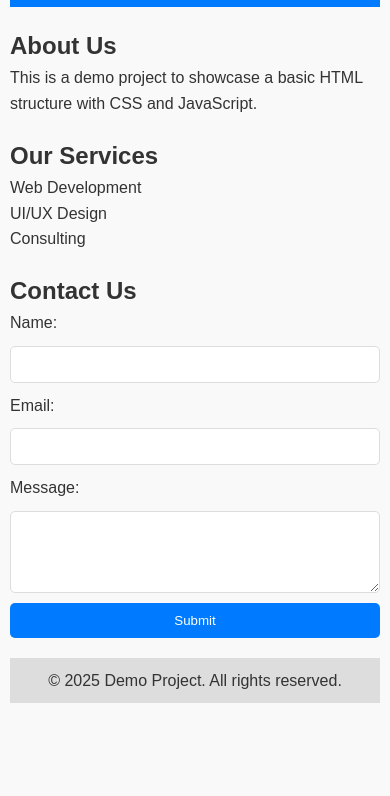
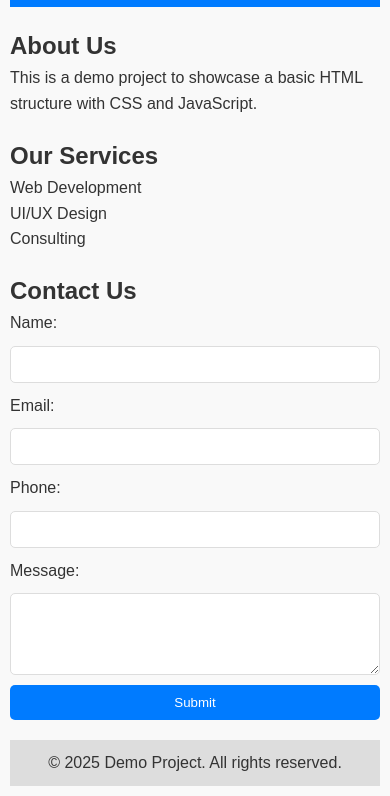
Before and after one commit to jawadkc/devops_demo_day01, a plain HTML site: page index.html in a window 390 px wide. Shown: the part 161-957 px from the top of the page. Before the commit the page ends 874 px from the top, so only its background shows below. Drawn offline with Linux system fonts and the light colour scheme.

Commit message:
Add phone number in contact form

```diff
--- a/index.html
+++ b/index.html
@@ -40,6 +40,8 @@
         <input type="text" id="name" name="name" required>
         <label for="email">Email:</label>
         <input type="email" id="email" name="email" required>
+        <label for="phone">Phone:</label>
+        <input type="text" id="phone" name="phone" required>
         <label for="message">Message:</label>
         <textarea id="message" name="message" rows="4" required></textarea>
         <button type="submit">Submit</button>
```
